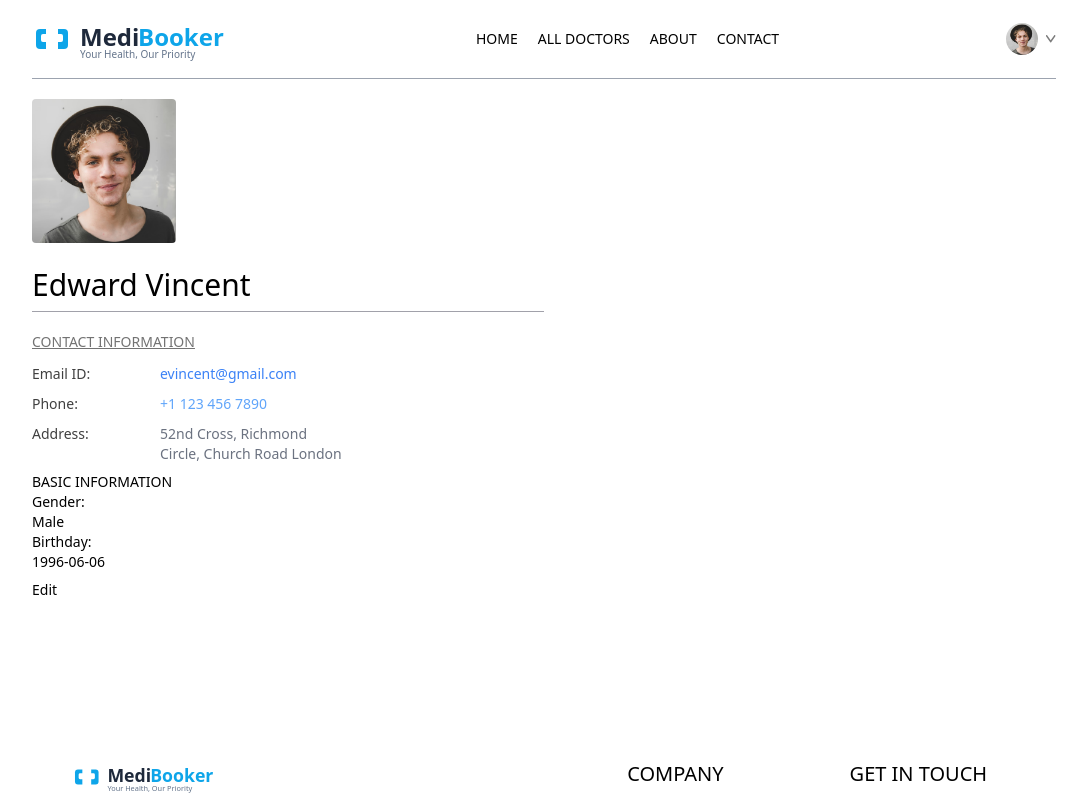
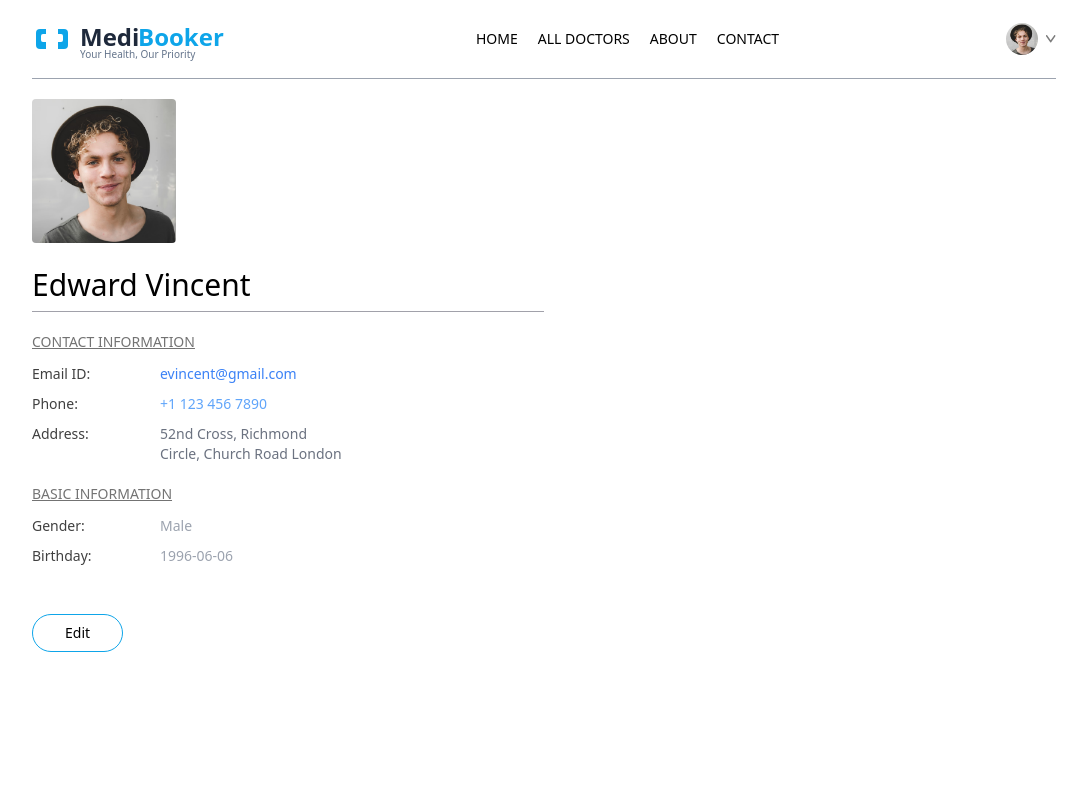
Before and after one commit to bnwah/MediBooker, a React (Vite) app: page /my-profile in a window 1280 px wide. Shown: the top 800 px of the page, without its empty margins (96-1183 px from the left). Built offline with nearby package versions, Linux system fonts and the light colour scheme.

Commit message:
MyProfile page complete: CSS applied on remaining Basic Info sections and buttons

```diff
--- a/src/pages/MyProfile.jsx
+++ b/src/pages/MyProfile.jsx
@@ -58,32 +58,32 @@ const MyProfile = () => {
         </div>
       </div>
       <div>
-        <p>BASIC INFORMATION</p>
-        <div>
-          <p>Gender:</p>
+        <p className='text-neutral-500 underline mt-3'>BASIC INFORMATION</p>
+        <div className='grid grid-cols-[1fr_3fr] gap-y-2.5 mt-3 text-neutral-700'>
+          <p className='font-medium'>Gender:</p>
           {
             canEdit
-              ? <select onChange={(e) => setUserData(prev => ({ ...prev, gender: e.target.value }))} value={userData.gender}>
+              ? <select className='max-w-20 bg-gray-100' onChange={(e) => setUserData(prev => ({ ...prev, gender: e.target.value }))} value={userData.gender}>
                 <option value="Male">Male</option>
                 <option value="Female">Female</option>
               </select>
-              : <p>{userData.gender}</p>
+              : <p className='text-gray-400'>{userData.gender}</p>
           }
-          <p>Birthday:</p>
+          <p className='font-medium'>Birthday:</p>
           {
             canEdit
-            ? <input type="date" onChange={(e) => setUserData(prev => ({ ...prev, dob: e.target.value }))} value={userData.dob}/>
-            : <p>{userData.dob}</p>
+            ? <input className='max-w-28 bg-gray-100' type="date" onChange={(e) => setUserData(prev => ({ ...prev, dob: e.target.value }))} value={userData.dob}/>
+            : <p className='text-gray-400'>{userData.dob}</p>
           }
         </div>
       </div>
 
-      <div>
+      <div className='mt-10'>
         {
           // For editable fields, allows ability to change info and save it.
           canEdit
-          ? <button onClick={()=>setCanEdit(false)}>Save information</button>
-          : <button onClick={()=>setCanEdit(true)}>Edit</button>
+          ? <button className='border border-primary px-8 py-2 rounded-full hover:bg-primary hover:text-white transition-all' onClick={()=>setCanEdit(false)}>Save information</button>
+          : <button className='border border-primary px-8 py-2 rounded-full hover:bg-primary hover:text-white transition-all' onClick={()=>setCanEdit(true)}>Edit</button>
         }
       </div>
 
```
